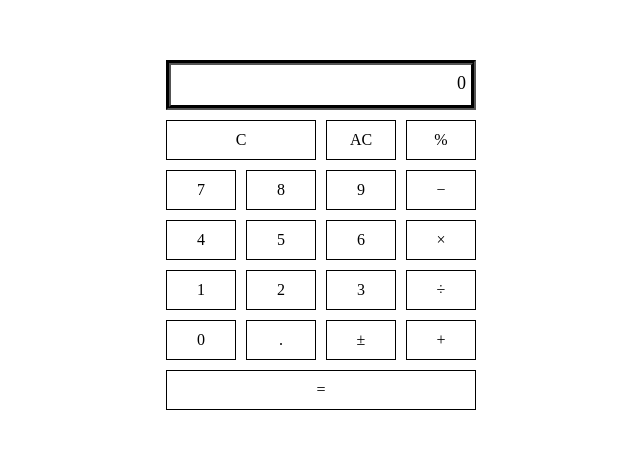
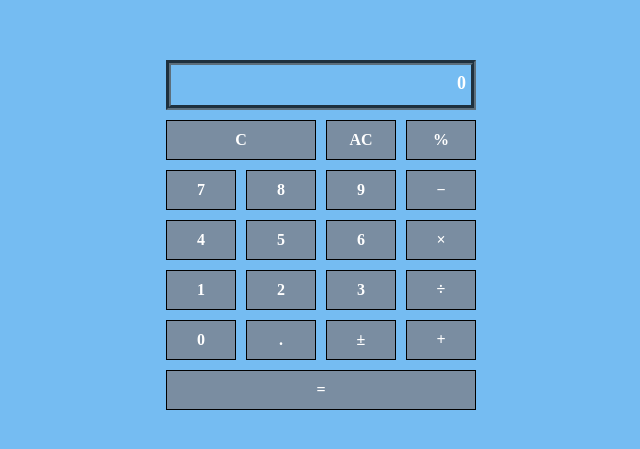
Before and after one commit to michael-santos-gith/calculator, a plain HTML site: page index.html in a window 1280 px wide. Shown: the part 165-614 px from the top of the page, without its empty margins (319-959 px from the left). Drawn offline with Linux system fonts and the light colour scheme.

Commit message:
Adicionado um estilo a calculadora no css.

```diff
--- a/css/style.css
+++ b/css/style.css
@@ -16,6 +16,7 @@ align-content: center;
   gap: 10px;
   height: 100vh;
   padding: 5px;
+  background-color: #75BCF2;
 }
 
 #container p {
@@ -23,7 +24,9 @@ height: 50px;
   padding-right: 5px;
   text-align: right;
   font-size: 18px;
-border: 5px groove #000;
+  font-weight: bold;
+  color: #fff;
+  border: 5px groove rgba(0, 0, 0, 0.74);
   line-height: 2;
 }
 
@@ -33,11 +36,14 @@ text-align: center;
   padding: 10px;
   border: 1px solid #000;
   text-decoration: none;
-color: #000;
+  font-weight: bold;
+  color: #fff;
+  background-color: #7d7b81b6;
 }
 
 #container a:hover {
   background-color: #e5e6eb;
+  color: #000;
 }
 
 #show-result {
```
Lines whose indentation alone changed are shown as unchanged.
